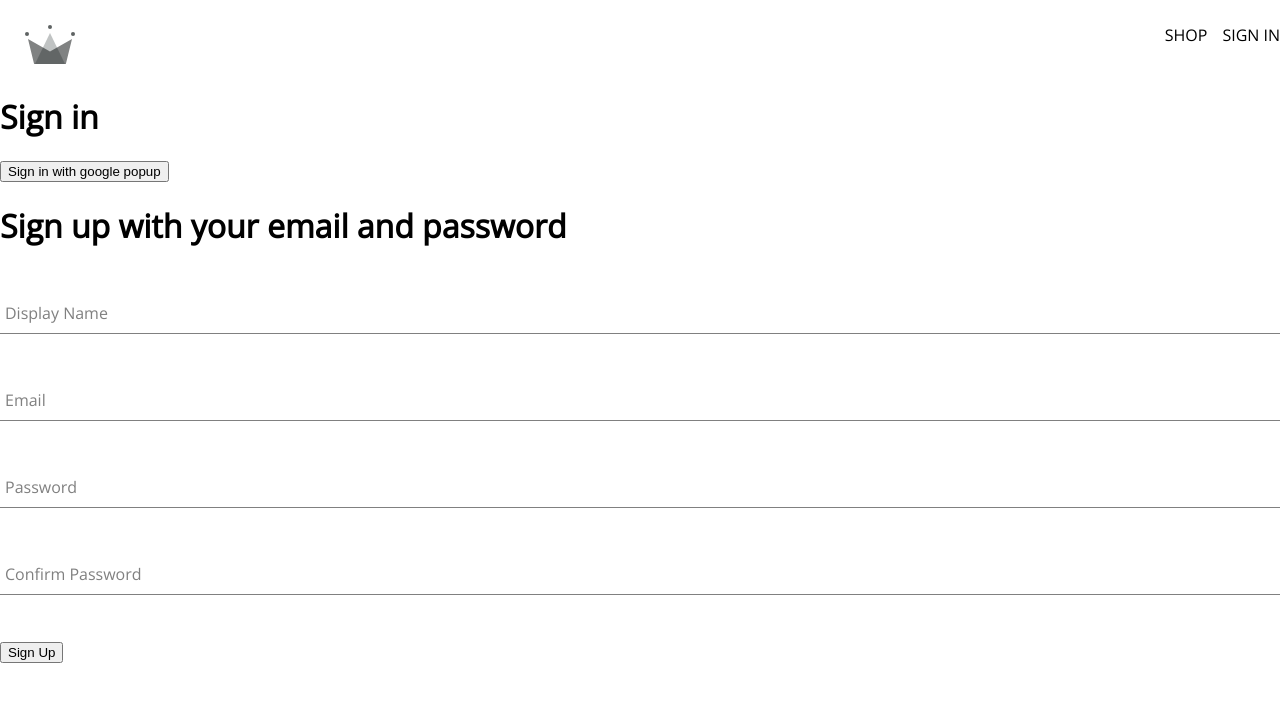
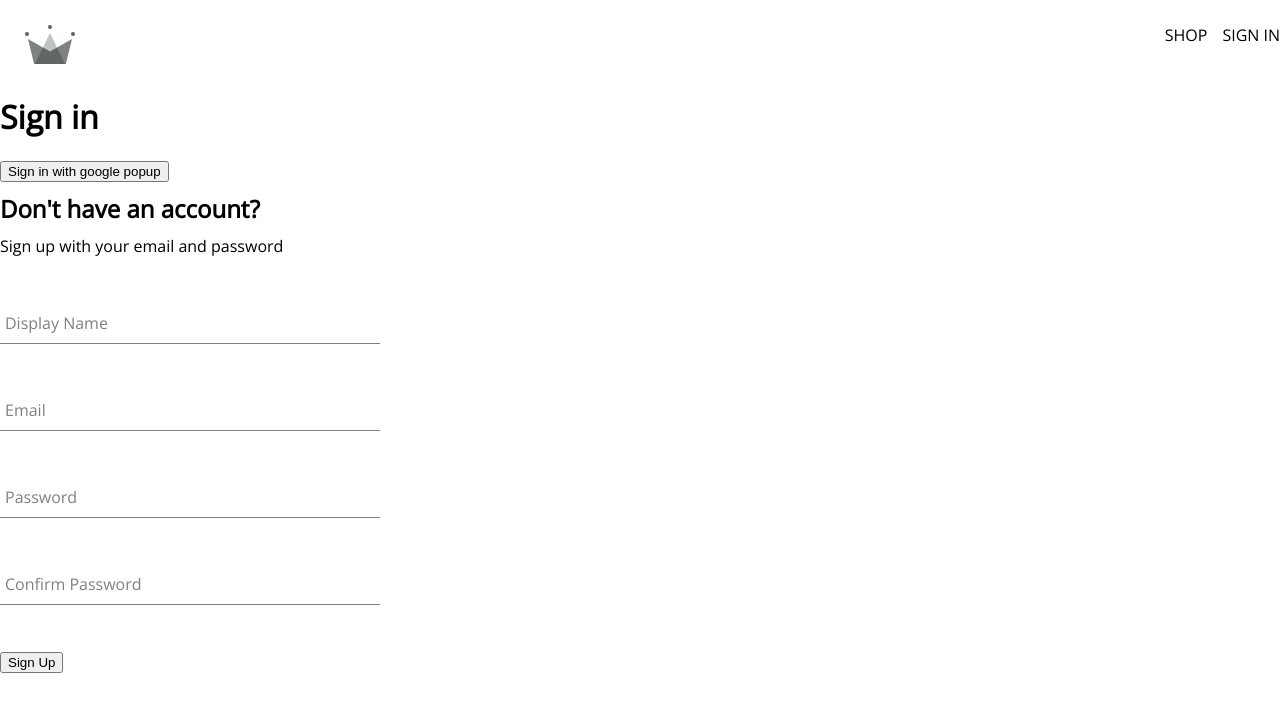
Before and after one commit to snakesford/crown-clothing, a React (Create React App) app: page /sign-in in a window 1280 px wide. Shown: the top 712 px of the page. Built offline with nearby package versions, Linux system fonts and the light colour scheme.

Commit message:
adds styling in Custom Button Component

```diff
--- a/src/components/sign-up-form/sign-up-form.component.jsx
+++ b/src/components/sign-up-form/sign-up-form.component.jsx
@@ -2,6 +2,8 @@
 import FormInput from '../form-input/form-input.component';
 
 import { createAuthUserWithEmailAndPassword, createUserDocumentFromAuth } from '../../utils/firebase/firebase.utils';
+
+import './sign-up-form.styles.scss';
 
 const defaultFormFields = {
   displayName: '',
@@ -51,8 +53,9 @@
   }
 
   return (
-    <div>
-      <h1>Sign up with your email and password</h1>
+    <div className="sign-up-form-container">
+      <h2>Don't have an account?</h2>
+      <span>Sign up with your email and password</span>
       <form onSubmit={handleSubmit}>
         <FormInput label="Display Name" type="text" required onChange={handleChange} name="displayName" value={displayName} />
 
--- /dev/null
+++ b/src/components/sign-up-form/sign-up-form.styles.scss
@@ -0,0 +1,9 @@
+.sign-up-form-container {
+	display: flex;
+	flex-direction: column;
+	width: 380px;
+
+	h2 {
+		margin: 10px 0;
+	}
+}
```
